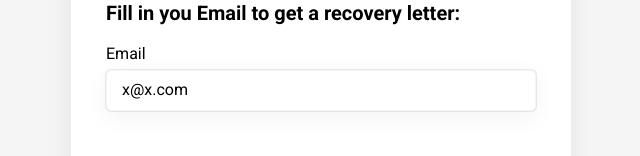
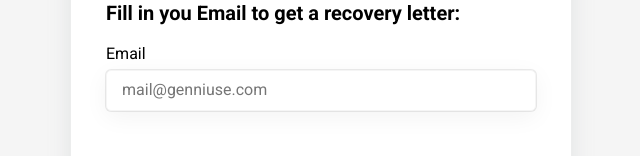
Before and after one commit to siniiitsa/login-geniusee, a React (Create React App) app: page /recover-pass in a window 1280 px wide. Shown: the part 293-449 px from the top of the page, without its empty margins (319-959 px from the left). Built offline with nearby package versions, Linux system fonts and the light colour scheme.

Commit message:
fix: remove mock mail

```diff
--- a/src/pages/RecoverPasswordPage/RecoverPasswordPage.tsx
+++ b/src/pages/RecoverPasswordPage/RecoverPasswordPage.tsx
@@ -14,7 +14,7 @@ type RecoverPasswordFormValues = {
 };
 
 const initialValues: RecoverPasswordFormValues = {
-  email: "x@x.com",
+  email: "",
 };
 
 enum PasswordRecoveryStates {
```
